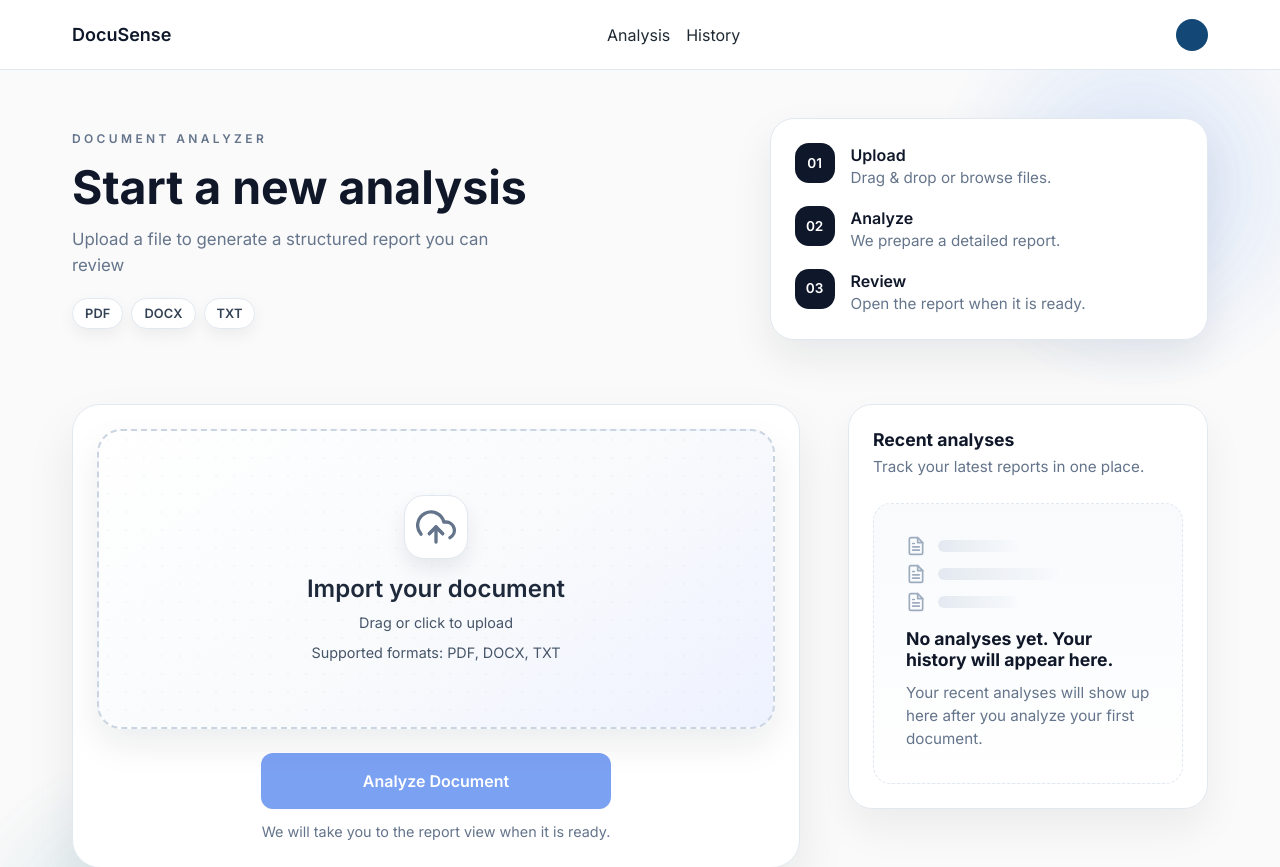
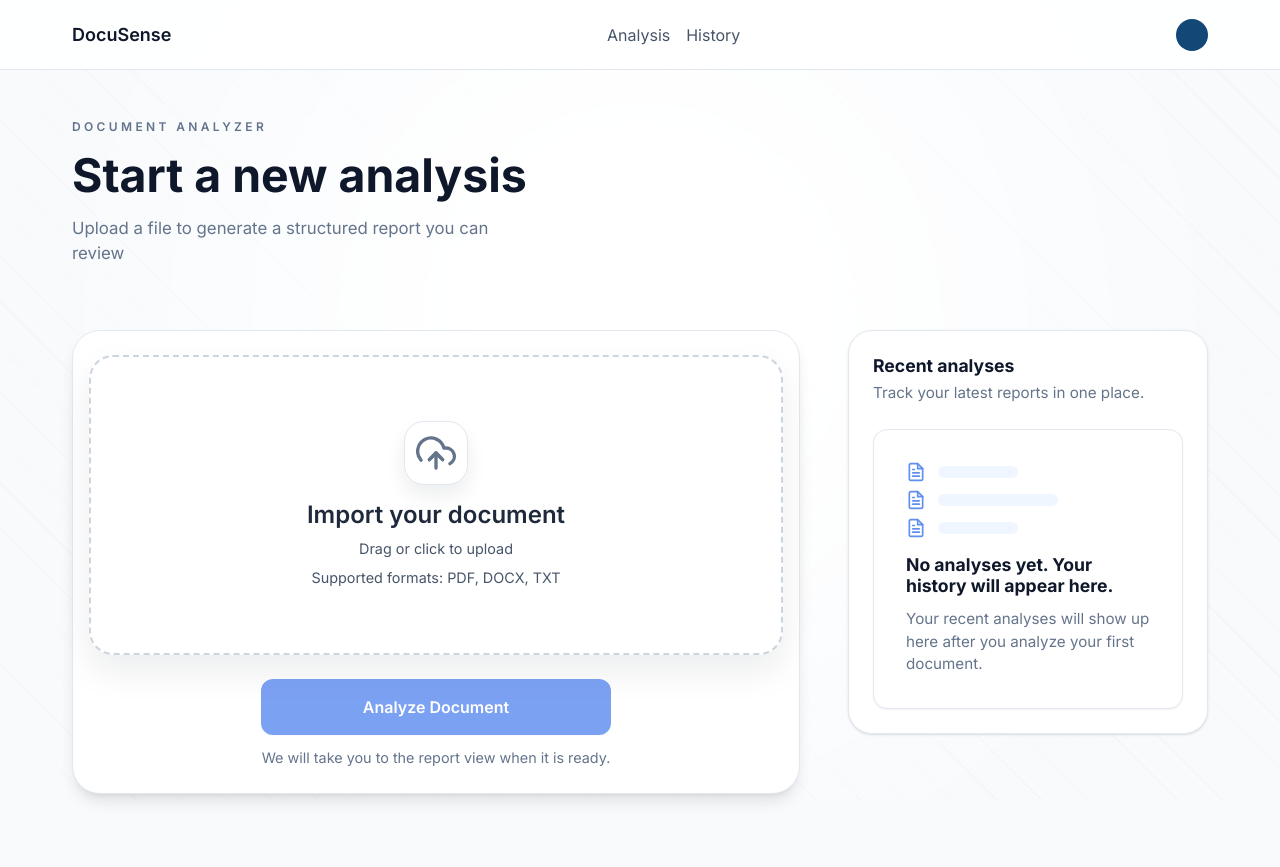
Before and after one commit to stelianfedorca/document-analyzer-llm, a Next.js app: page /analyze/upload in a window 1280 px wide. Shown: the top 867 px of the page. Built offline with nearby package versions, Linux system fonts and the light colour scheme; no server answers.

Commit message:
Update UI components with new design tokens and refined styles for consistency

```diff
--- a/src/app/globals.css
+++ b/src/app/globals.css
@@ -1,25 +1,40 @@
 :root {
-  --background: #fafafa;
-  --primary: #2563eb;
+  /* Sleek Tech Palette */
+  --background: #f8fafc; /* Clean, cool white/gray */
+  --primary: #2563eb; /* Standard Tech Blue */
+  --primary-hover: #1d4ed8;
+  --primary-light: #eff6ff;
 
-  --text-heading: hsl(222, 47%, 11%); /* (Deep Slate / Almost Black) */
-  --text-emphasis: hsl(217, 24%, 28%); /* Between text-heading and text-body */
-  --text-body: hsl(210, 24%, 16%); /* (Dark Gray) */
-  --text-muted: hsl(215, 16%, 47%); /* (Medium Gray) */
+  --text-heading: #0f172a; /* Deep Slate */
+  --text-emphasis: #334155;
+  --text-body: #475569;
+  --text-muted: #64748b;
 
-  --secondary: #f2f2f2;
-  --secondary-hover: #e5e7eb;
+  --secondary: #f1f5f9;
+  --secondary-hover: #e2e8f0;
 
-  --border: #e2e8f0; /* Default dividers / card borders */
-  --border-strong: #cbd5e1; /* Button outlines / stronger separators */
-  --focus-ring: rgba(37, 99, 235, 0.45); /* Keyboard focus ring */
+  --border: #e2e8f0;
+  --border-strong: #cbd5e1;
 
-  --card-bg: #fff;
-  --header-bg: #fff;
+  --focus-ring: rgba(37, 99, 235, 0.45);
+
+  --card-bg: #ffffff;
+  --header-bg: rgba(255, 255, 255, 0.85); /* Cleaner glass effect */
 
   --header-height: 70px;
 
-  --alternative-primary: #00141e;
+  /* Crisp Shadows (Refined) */
+  --shadow-sm: 0 1px 2px 0 rgba(0, 0, 0, 0.05);
+  --shadow-md: 0 1px 3px 0 rgba(0, 0, 0, 0.1), 0 1px 2px -1px rgba(0, 0, 0, 0.1);
+  --shadow-lg: 0 10px 15px -3px rgba(0, 0, 0, 0.1),
+    0 4px 6px -4px rgba(0, 0, 0, 0.1);
+
+  --radius-sm: 8px;
+  --radius-md: 14px;
+  --radius-lg: 20px;
+
+  --font-sans: var(--font-inter), system-ui, -apple-system, sans-serif;
+  --font-serif: var(--font-sans);
 }
 
 :root[data-theme="dark"] {
--- a/src/components/layouts/AppShell/AppShell.module.css
+++ b/src/components/layouts/AppShell/AppShell.module.css
@@ -3,6 +3,53 @@
 
   display: flex;
   flex-direction: column;
+  position: relative;
+  isolation: isolate;
+}
+
+/* Global Diagonal Stripes Background */
+.container::before {
+  content: "";
+  position: absolute;
+  inset: 0;
+  z-index: -1;
+
+  /* Diagonal Pinstripe Pattern */
+  background-image: repeating-linear-gradient(
+    45deg,
+    #cbd5e1 0,
+    #cbd5e1 1px,
+    transparent 1px,
+    transparent 32px
+  );
+
+  opacity: 0.1; /* Very subtle visibility */
+  pointer-events: none;
+
+  /* Soft fade at edges (optional, but nice for specific views, here we want full coverage mainly) */
+  /* Remove mask for global full-page feel, or keep if user wanted the edges faded.
+     UploadView had a mask. For a global background, a mask might look weird if it fades out at the bottom of a long page.
+     I'll remove the mask for the AppShell to ensure it covers scrolling content properly. */
+  background-attachment: fixed; /* Keeps pattern static while scrolling? Or standard. Standard is safer for performance. */
+}
+
+/* Spotlight Vignette (Layers ON TOP of stripes) */
+.container::after {
+  content: "";
+  position: absolute;
+  inset: 0;
+  z-index: -1; /* Same level, but after before, so it sits on top */
+
+  /* Soft white glow in center, fading to transparent at edges */
+  /* This "washes out" the stripes in the middle */
+  background: radial-gradient(
+    circle at 50% 40%,
+    rgba(255, 255, 255, 0.95) 20%,
+    rgba(255, 255, 255, 0) 80%
+  );
+
+  pointer-events: none;
+  background-attachment: fixed;
 }
 
 .header {
--- a/src/components/ui/Button/Button.module.css
+++ b/src/components/ui/Button/Button.module.css
@@ -48,16 +48,15 @@
   transition: all 0.2s ease;
 
   /* Realistic depth shadows */
-  box-shadow: 0 1px 2px 0 rgba(0, 0, 0, 0.05);
+  box-shadow: var(--shadow-sm);
 }
 .primary:hover:not(:disabled) {
-  background-color: #1d4ed8;
-  box-shadow: 0 4px 6px -1px rgba(0, 0, 0, 0.1),
-    0 2px 4px -1px rgba(0, 0, 0, 0.06);
+  background-color: var(--primary-hover);
+  box-shadow: var(--shadow-md);
 }
 
 .primary:active {
-  box-shadow: 0 1px 2px 0 rgba(0, 0, 0, 0.05); /* Reset shadow */
+  box-shadow: var(--shadow-sm); /* Reset shadow */
 }
 
 /* secondary */
@@ -77,8 +76,10 @@
 
 .ghost {
   background-color: transparent;
-  border: 1px solid var(--border);
+  /* border: 1px solid var(--border); */
   color: #1f2937;
+
+  transition: background-color 0.2s, color 0.2s;
 }
 
 .ghost:hover {
--- a/src/features/analyze/components/AnalysisReportLayout/AnalysisReportLayout.module.css
+++ b/src/features/analyze/components/AnalysisReportLayout/AnalysisReportLayout.module.css
@@ -1,5 +1,6 @@
 .layout {
-  min-height: 100vh;
+  /* commented out to allow for dynamic height */
+  /* min-height: 100vh; */
   padding-top: 32px;
   padding-bottom: 32px;
 
--- a/src/features/analyze/components/DropZone/DropZone.module.css
+++ b/src/features/analyze/components/DropZone/DropZone.module.css
@@ -1,12 +1,11 @@
 .container {
   border: 2px dashed #cbd5e1;
   border-radius: 24px;
-  background: linear-gradient(145deg, #ffffff 0%, #f8fafc 55%, #eef2ff 100%);
+  background: #ffffff;
   display: flex;
   justify-content: center;
   align-items: stretch;
-  transition: border-color 0.2s ease, box-shadow 0.2s ease,
-    transform 0.2s ease;
+  transition: border-color 0.2s ease, box-shadow 0.2s ease, transform 0.2s ease;
   min-height: 240px;
 
   width: 100%;
@@ -15,17 +14,9 @@
   box-shadow: 0 16px 35px rgba(15, 23, 42, 0.08);
 }
 
+/* Removed internal dot pattern for cleaner look */
 .container::before {
-  content: "";
-  position: absolute;
-  inset: 0;
-  background-image: radial-gradient(
-    rgba(148, 163, 184, 0.2) 1px,
-    transparent 1px
-  );
-  background-size: 18px 18px;
-  opacity: 0.35;
-  pointer-events: none;
+  display: none;
 }
 
 .container:hover {
@@ -42,7 +33,7 @@
 
 .container.active {
   border-color: #4f46e5;
-  background: linear-gradient(145deg, #eef2ff 0%, #ffffff 70%);
+  background: var(--primary-light);
   box-shadow: 0 22px 50px rgba(79, 70, 229, 0.2);
   transform: translateY(-1px) scale(0.99);
 }
@@ -83,7 +74,6 @@
   cursor: pointer;
   outline: none;
   position: relative;
-  z-index: 1;
 }
 
 .iconWrap {
--- a/src/features/analyze/components/UploadView/UploadView.module.css
+++ b/src/features/analyze/components/UploadView/UploadView.module.css
@@ -7,49 +7,16 @@
   display: flex;
   flex-direction: column;
   gap: 3rem;
-  isolation: isolate;
 }
 
-.container::before,
-.container::after {
-  content: "";
-  position: absolute;
-  z-index: 0;
-  border-radius: 999px;
-  filter: blur(4px);
-  opacity: 0.7;
-  pointer-events: none;
+/* Background moved to AppShell */
+.container::before {
+  display: none;
 }
 
-.container::before {
-  width: 420px;
-  height: 420px;
-  top: -160px;
-  right: -140px;
-  background: radial-gradient(
-    circle,
-    rgba(59, 130, 246, 0.25) 0%,
-    rgba(59, 130, 246, 0) 70%
-  );
-  animation: float 14s ease-in-out infinite;
-}
-
+/* Remove old blobs */
 .container::after {
-  width: 360px;
-  height: 360px;
-  bottom: -180px;
-  left: -120px;
-  background: radial-gradient(
-    circle,
-    rgba(14, 116, 144, 0.2) 0%,
-    rgba(14, 116, 144, 0) 70%
-  );
-  animation: float 18s ease-in-out infinite reverse;
-}
-
-.container > * {
-  position: relative;
-  z-index: 1;
+  display: none;
 }
 
 .hero {
@@ -114,7 +81,7 @@
   border: 1px solid #e2e8f0;
   border-radius: 24px;
   padding: 1.5rem;
-  box-shadow: 0 18px 40px rgba(15, 23, 42, 0.08);
+  box-shadow: var(--shadow-md);
   display: flex;
   flex-direction: column;
   gap: 1rem;
@@ -166,8 +133,8 @@
   background: #fff;
   border: 1px solid #e2e8f0;
   border-radius: 28px;
-  padding: 1.5rem;
-  box-shadow: 0 24px 50px rgba(15, 23, 42, 0.08);
+  padding: 1.5rem 1rem;
+  box-shadow: var(--shadow-lg);
   display: flex;
   flex-direction: column;
   gap: 1.5rem;
@@ -210,7 +177,7 @@
   border: 1px solid #e2e8f0;
   border-radius: 24px;
   padding: 1.5rem;
-  box-shadow: 0 20px 40px rgba(15, 23, 42, 0.06);
+  box-shadow: var(--shadow-md);
   display: flex;
   flex-direction: column;
   gap: 1.5rem;
--- a/src/features/analyze/components/UploadView/UploadView.tsx
+++ b/src/features/analyze/components/UploadView/UploadView.tsx
@@ -55,36 +55,11 @@ export function UploadView() {
           <p className={styles.subtitle}>
             Upload a file to generate a structured report you can review
           </p>
-          <div className={styles.chipRow}>
+          {/* <div className={styles.chipRow}>
             <span className={styles.chip}>PDF</span>
             <span className={styles.chip}>DOCX</span>
             <span className={styles.chip}>TXT</span>
-          </div>
-        </div>
-        <div className={styles.heroCard}>
-          <div className={styles.stepItem}>
-            <span className={styles.stepNumber}>01</span>
-            <div>
-              <p className={styles.stepTitle}>Upload</p>
-              <p className={styles.stepText}>Drag & drop or browse files.</p>
-            </div>
-          </div>
-          <div className={styles.stepItem}>
-            <span className={styles.stepNumber}>02</span>
-            <div>
-              <p className={styles.stepTitle}>Analyze</p>
-              <p className={styles.stepText}>We prepare a detailed report.</p>
-            </div>
-          </div>
-          <div className={styles.stepItem}>
-            <span className={styles.stepNumber}>03</span>
-            <div>
-              <p className={styles.stepTitle}>Review</p>
-              <p className={styles.stepText}>
-                Open the report when it is ready.
-              </p>
-            </div>
-          </div>
+          </div> */}
         </div>
       </div>
       <div className={styles.content}>
@@ -100,7 +75,6 @@ export function UploadView() {
                     exit={{ opacity: 0 }}
                     transition={{ duration: 0.2 }}
                   >
-                    {/* <FilePreviewCard file={file} onRemove={handleRemoveFile} /> */}
                     <PreviewCard
                       file={file}
                       onRemove={handleRemoveFile}
--- a/src/features/history/components/RecentAnalysisList/RecentAnalysisList.module.css
+++ b/src/features/history/components/RecentAnalysisList/RecentAnalysisList.module.css
@@ -6,9 +6,10 @@
   text-align: left;
   padding: 2rem;
   gap: 0.75rem;
-  border-radius: 18px;
-  border: 1px dashed #e2e8f0;
-  background: linear-gradient(180deg, #f8fafc 0%, #ffffff 100%);
+  border-radius: var(--radius-md);
+  border: 1px solid var(--border);
+  background: #fff;
+  box-shadow: var(--shadow-sm);
 }
 
 /* Stacked document illustration */
@@ -33,13 +34,14 @@
 
 .docIcon {
   font-size: 1.25rem;
-  color: #94a3b8;
+  color: var(--primary);
+  opacity: 0.8;
 }
 
 .bar {
   width: 80px;
   height: 12px;
-  background: linear-gradient(90deg, #e2e8f0 0%, #f8fafc 100%);
+  background: var(--primary-light);
   border-radius: 6px;
 }
 
@@ -59,8 +61,9 @@
 .ctaLink {
   position: relative;
   font-size: 1rem;
-  color: #259df4;
+  color: var(--primary);
   text-decoration: none;
+  font-weight: 600;
 }
 
 .ctaLink:hover {
```
